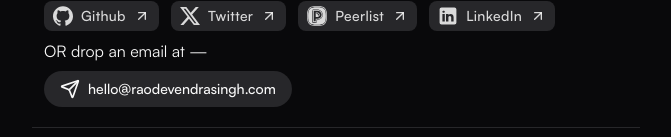
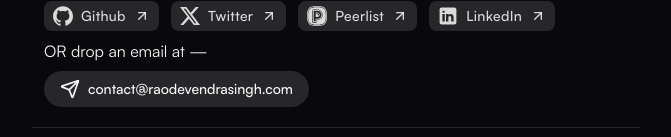
Before and after one commit to raodevendrasingh/site, a Next.js app: page / in a window 1280 px wide. Shown: the part 815-952 px from the top of the page, without its empty margins (304-975 px from the left). Built offline with nearby package versions, Linux system fonts and the light colour scheme.

Commit message:
fix: update email id

```diff
--- a/src/app/page.tsx
+++ b/src/app/page.tsx
@@ -68,7 +68,7 @@ export default function Home() {
                     <div className="flex flex-col gap-2">
                         <p>OR drop an email at — </p>
                         <span className="flex flex-wrap gap-3">
-                            <MailBox text="hello@raodevendrasingh.com" />
+                            <MailBox text="contact@raodevendrasingh.com" />
                         </span>
                     </div>
                 </div>
```
